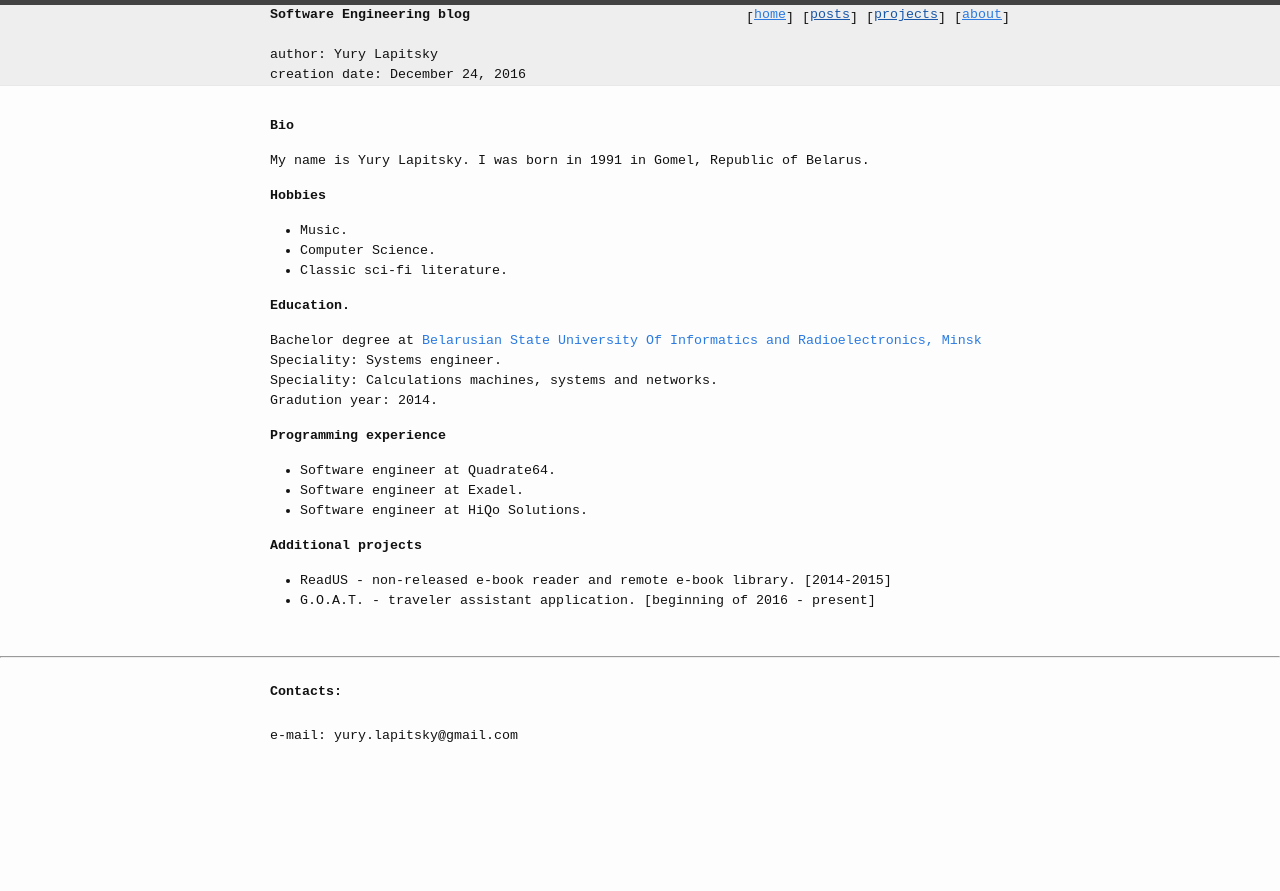
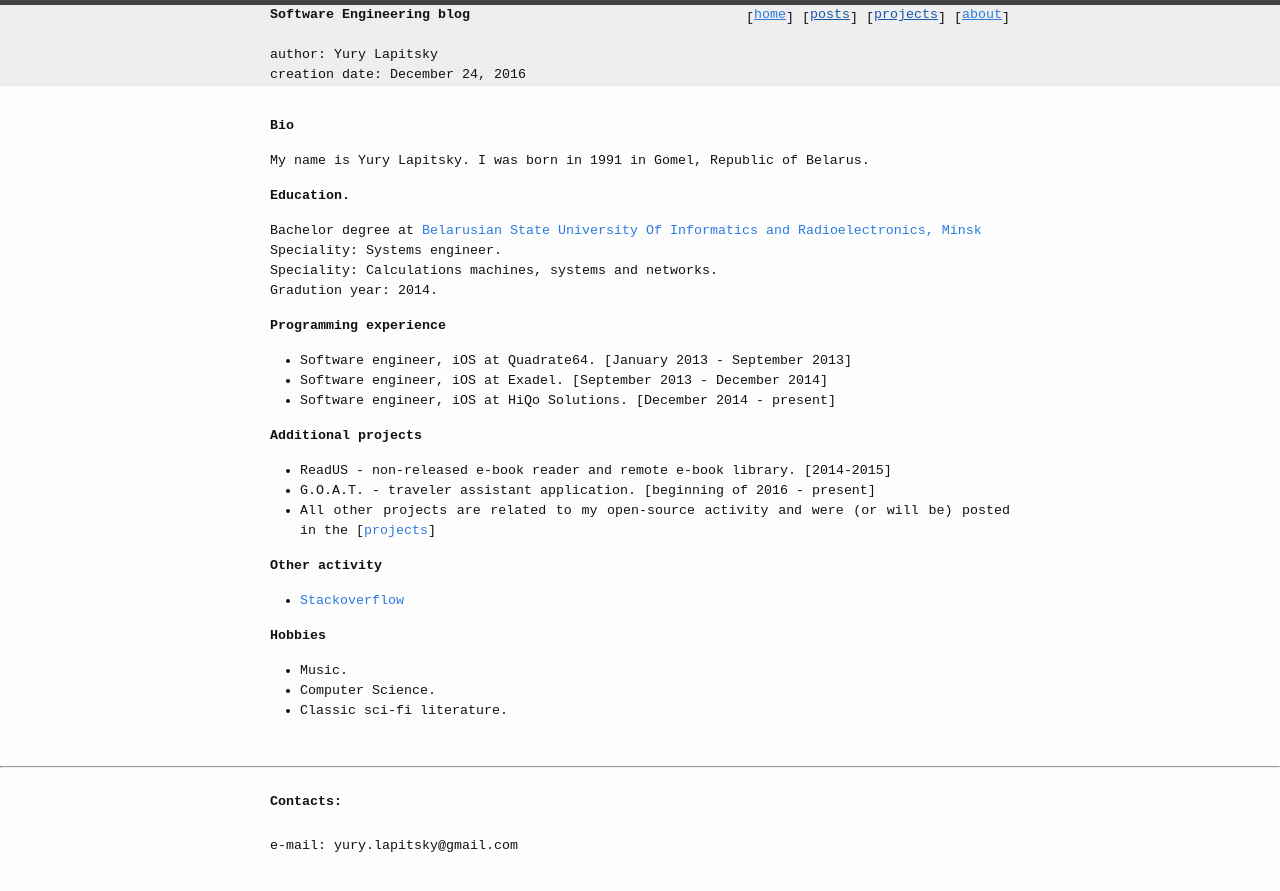
Before and after one commit to skyylex/skyylex.github.io, a Jekyll site: the page built from about.md, in a window 1280 px wide. Shown: the top 891 px of the page. Built offline with Jekyll 4.4.1, drawn with Linux system fonts in a browser that asks for light colours.

Commit message:
[about] updates

```diff
--- a/about.md
+++ b/about.md
@@ -21,11 +15,22 @@ Bachelor degree at [Belarusian State University Of Informatics and Radioelectron
 
 **Programming experience**
 
-- Software engineer at Quadrate64.
-- Software engineer at Exadel.
-- Software engineer at HiQo Solutions.
+- Software engineer, iOS at Quadrate64. [January 2013 - September 2013]
+- Software engineer, iOS at Exadel. [September 2013 - December 2014]
+- Software engineer, iOS at HiQo Solutions. [December 2014 - present]
 
 **Additional projects**
 
 - ReadUS - non-released e-book reader and remote e-book library. [2014-2015]
 - G.O.A.T. - traveler assistant application. [beginning of 2016 - present]
+- All other projects are related to my open-source activity and were (or will be) posted in the [[projects](/projects)]
+
+**Other activity**
+
+- [Stackoverflow](http://stackoverflow.com/users/1417714/skyylex)
+
+**Hobbies**
+
+- Music.
+- Computer Science.
+- Classic sci-fi literature.
```
Also changed, not shown: other parts of about.md (+0 -6 lines), 2 other files.
